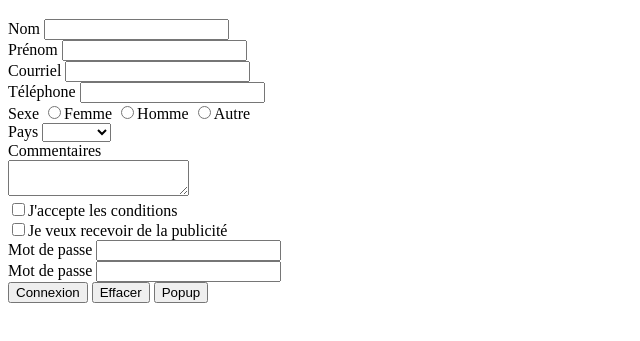
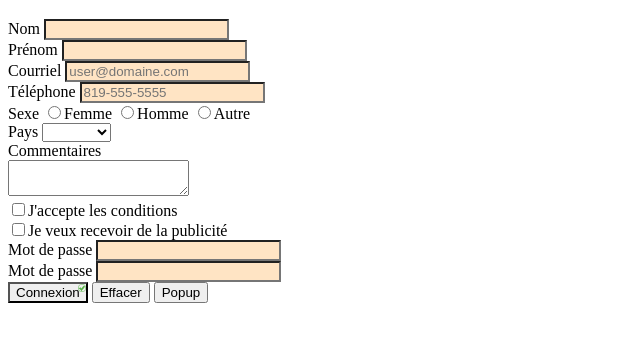
Before and after one commit to SimmonsPeter/S3-Demo-Formulaires, a plain HTML site: page index.html in a window 1280 px wide. Shown: the part 61-402 px from the top of the page, without its empty margins (0-640 px from the left). Drawn offline with Linux system fonts and the light colour scheme.

Commit message:
expression reguliere et css pour valider

```diff
--- a/index.html
+++ b/index.html
@@ -4,18 +4,19 @@
     <meta charset="UTF-8">
     <title>Formulaire</title>
   <script src="script.js"></script>
+  <link rel="stylesheet" href="style.css">
 </head>
 <body>
   <h1>Formulaire d'inscription</h1>
   <form method="post" action="connecte.html">
     <label>Nom <input name="nom" type="text" required/></label><br/>
     <label>Prénom <input name="prenom" type="text" required/></label><br/>
-    <label>Courriel <input name="courriel" type="email" required/></label><br/>
-    <label>Téléphone <input name="tel" type="tel" required /></label><br/>
+    <label>Courriel <input name="courriel" type="email" required placeholder="user@domaine.com" pattern="[a-z0-9._%+-]+@[a-z0-9.-]+\.[a-z]{2,}$"/></label><br/>
+    <label>Téléphone <input name="tel" type="tel" required placeholder="819-555-5555" pattern="[0-9]{3}-[0-9]{3}-[0-9]{4}"/></label><br/>
 
-    <label>Sexe <input type="radio" name="sexe" value="F">Femme</input>
-      <input type="radio" name="sexe" value="H" >Homme</input>
-      <input type="radio" name="sexe" value="A" >Autre</input>   </label><br/>
+    <label>Sexe <input type="radio" name="sexe" value="F">Femme
+      <input type="radio" name="sexe" value="H" >Homme
+      <input type="radio" name="sexe" value="A" >Autre   </label><br/>
 
     <label>Pays <select name="pays">
       <option></option>
--- /dev/null
+++ b/style.css
@@ -0,0 +1,10 @@
+input:invalid{
+    background-color: bisque    ;
+}
+input:valid{
+    background-image: url(green_check.png);
+    background-size: 10%;
+    background-position: right top;
+    background-repeat:no-repeat;
+
+}
```
Also changed, not shown: green_check.png (added).
